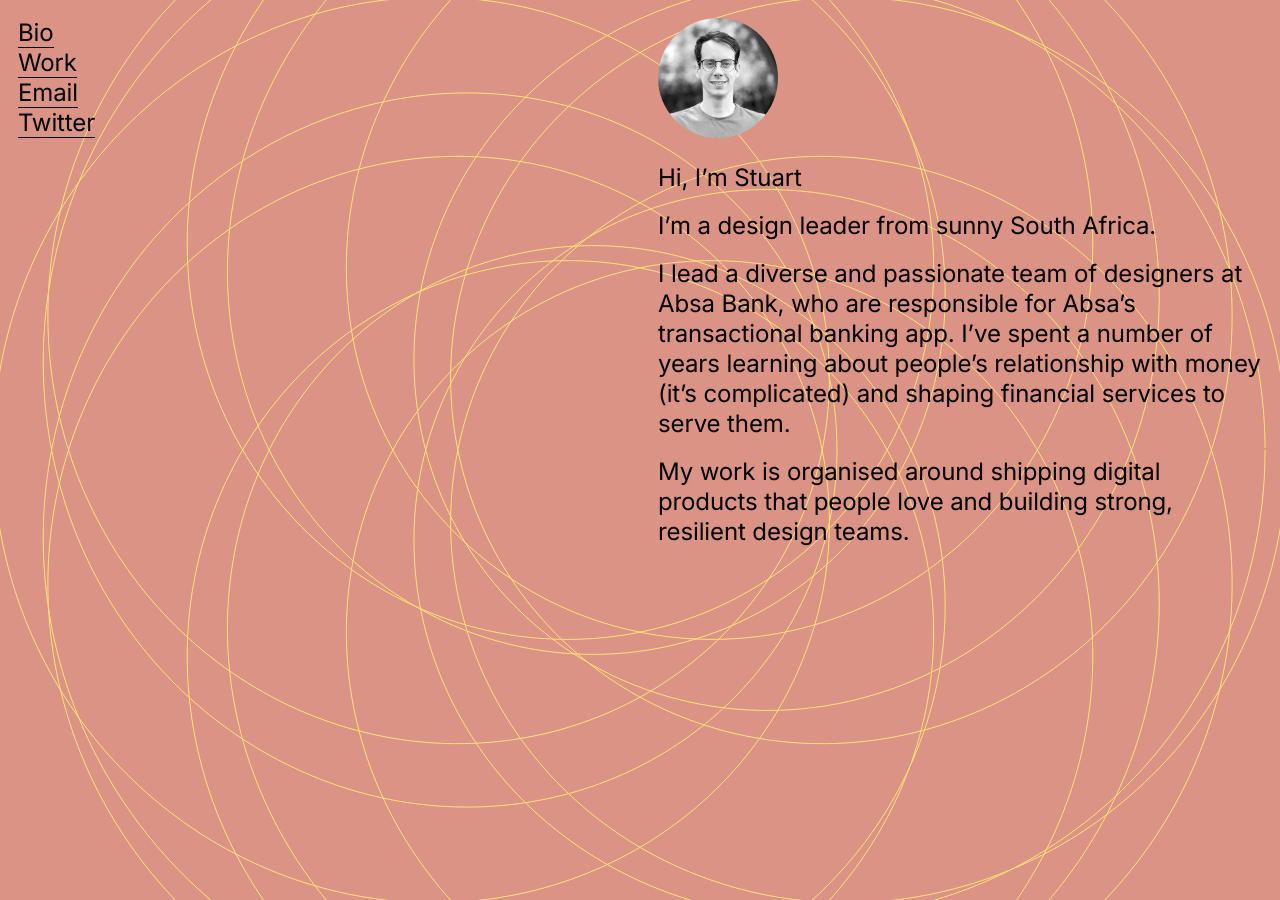
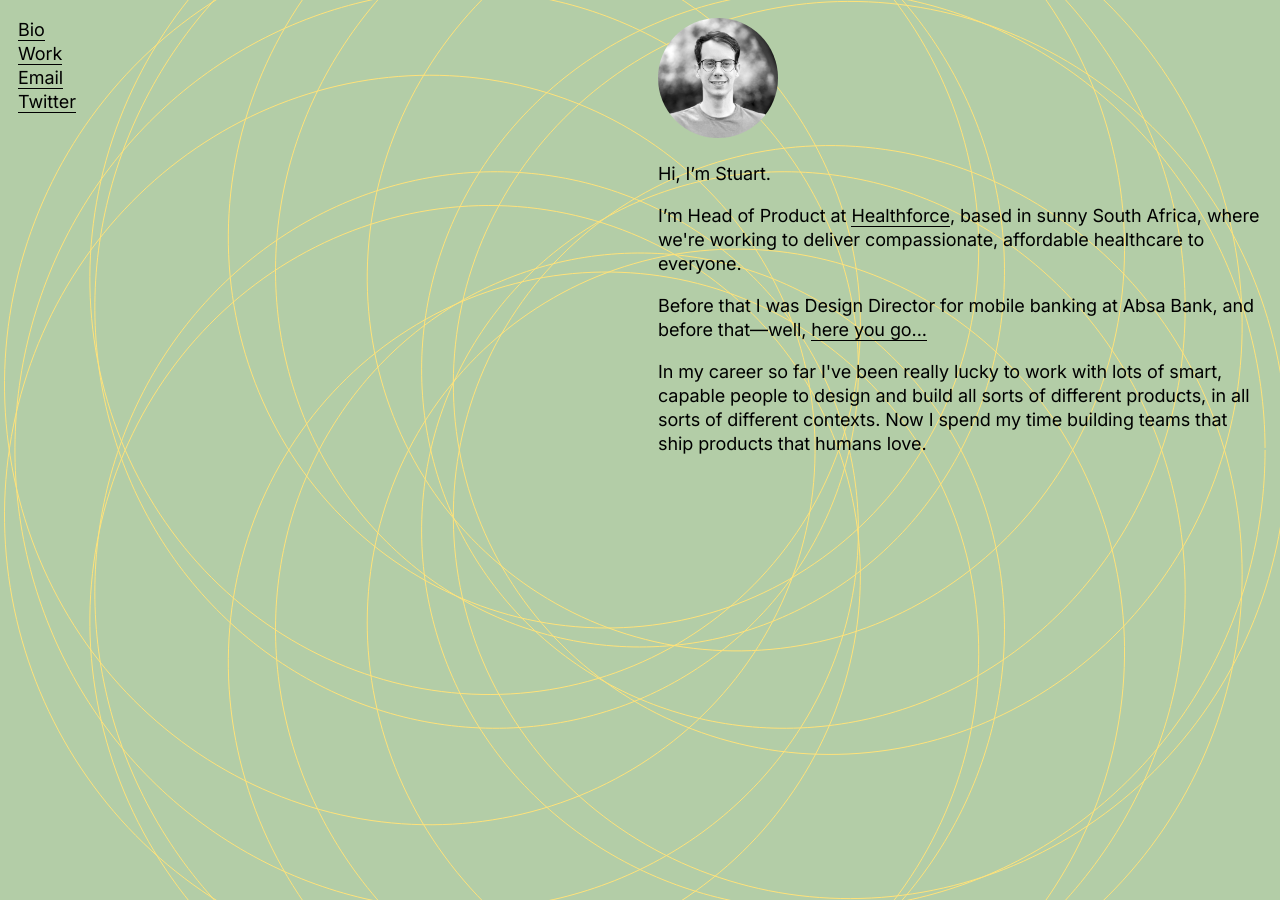
Before and after one commit to stuartwiener/stuartwiener.github.io, a Jekyll site: the page built from index.html, in a window 1280 px wide. Built offline with Jekyll 4.4.1, drawn with Linux system fonts in a browser that asks for light colours.

Commit message:
better content. More classy colours.

```diff
--- a/_sass/_layout.scss
+++ b/_sass/_layout.scss
@@ -1,10 +1,11 @@
 html {
-  background: var(--background);
-  animation: bgcolorrotation 20s ease infinite alternate;
+  background: #FFE279;
+  animation: bgcolorrotation 25s linear infinite alternate;
 }
 @keyframes bgcolorrotation {
-  from { background-color: var(--color-1); }
-  to { background-color: var(--color-4); }
+  // 0% { background-color: var(--color-1); }
+  0% { background-color: #A2C8B1; }
+  100% { background-color: #FFE279; }
 }
 
 .site {
--- a/_sass/_typography.scss
+++ b/_sass/_typography.scss
@@ -4,8 +4,8 @@
 
 html {
   font-family: 'Inter', sans-serif;
-  font-size: 24px;
-  line-height: 30px;
+  font-size: 18px;
+  line-height: 24px;
   font-weight: 400;
   letter-spacing: -0.005em;
   color: var(--primary);
@@ -51,8 +51,8 @@ strong {
 }
 
 p {
-  font-size: 24px;
-  line-height: 30px;
+  font-size: 18px;
+  line-height: 24px;
   letter-spacing: -0.005em;
   margin: 18px 0;
 }
@@ -64,8 +64,8 @@ img {
   border-radius: 6px;
 }
 ol, ul {
-  font-size: 24px;
-  line-height: 30px;
+  font-size: 18px;
+  line-height: 24px;
   letter-spacing: -0.005em;
   padding: 0 0 0 18px;
   margin: 18px 0;
@@ -84,16 +84,16 @@ hr {
 }
 
 h1, h2, h3, h4 {
-  font-size: 24px;
-  line-height: 30px;
+  font-size: 18px;
+  line-height: 24px;
   letter-spacing: -0.005em;
   margin: 18px 0;
   font-weight: 400;
 }
 
 blockquote {
-  font-size: 24px;
-  line-height: 30px;
+  font-size: 18px;
+  line-height: 24px;
   letter-spacing: -0.01em;
   padding: 0;
   margin: 18px 0;
--- a/css/main.scss
+++ b/css/main.scss
@@ -9,7 +9,7 @@
   --secondary: #1A1A1A;
   --tertiary: #dedede;
   --color-1: #D35B40;
-  --color-2: #1D512B;
+  --color-2: #244F1D;
   --color-3: #efddd6;
   --color-4: #e6f6fa;
 }
--- a/index.html
+++ b/index.html
@@ -5,10 +5,10 @@ published: true
 
 <img class="profilepic" src="{{ site.url }}/images/stuart_wiener_2021.jpg" alt="Stuart Wiener">
 
-<h1>Hi, I’m Stuart</h1>
+<h1>Hi, I’m Stuart.</h1>
 
-<p>I’m a design leader from sunny South Africa.</p>
+<p>I’m Head of Product at <a href="https://healthforce.io">Healthforce</a>, based in sunny South Africa, where we're working to deliver compassionate, affordable healthcare to everyone.</p>
 
-<p>I lead a diverse and passionate team of designers at Absa Bank, who are responsible for Absa’s transactional banking app. I’ve spent a number of years learning about people’s relationship with money (it’s complicated) and shaping financial services to serve them.</p>
+<p>Before that I was Design Director for mobile banking at Absa Bank, and before that—well, <a href="https://www.linkedin.com/in/stuartwiener/">here you go...</a></p>
 
-<p>My work is organised around shipping digital products that people love and building strong, resilient design teams.</p>
+<p>In my career so far I've been really lucky to work with lots of smart, capable people to design and build all sorts of different products, in all sorts of different contexts. Now I spend my time building teams that ship products that humans love.</p>
--- a/js/spirograph.js
+++ b/js/spirograph.js
@@ -55,7 +55,7 @@ function resizeCanvas() {
         frame = 0;
     }
 
-    drawSpirograph(context, canvas.width / 2 + cxoffset * -20, canvas.height / 2 + cyoffset * -30, canvas.height / 4 - radius1wobbletemp, canvas.height / 8 + radius2wobbletemp, 6, "#FFE279");
-    drawSpirograph(context, canvas.width / 2 + cxoffset * -50, canvas.height / 2 + cyoffset * -50, canvas.height / 4 + radius1wobbletemp, canvas.height / 8 + radius2wobbletemp, 9, "#FFE279");
+    drawSpirograph(context, canvas.width / 2 + cxoffset * -15, canvas.height / 2 + cyoffset * -15, canvas.height / 4 - radius1wobbletemp, canvas.height / 8 + radius2wobbletemp, 7, "#FFE279");
+    drawSpirograph(context, canvas.width / 2 + cxoffset * -30, canvas.height / 2 + cyoffset * -30, canvas.height / 4 + radius1wobbletemp, canvas.height / 8 + radius2wobbletemp, 10, "#FFE279");
 }
 setInterval(resizeCanvas, 16);
```
